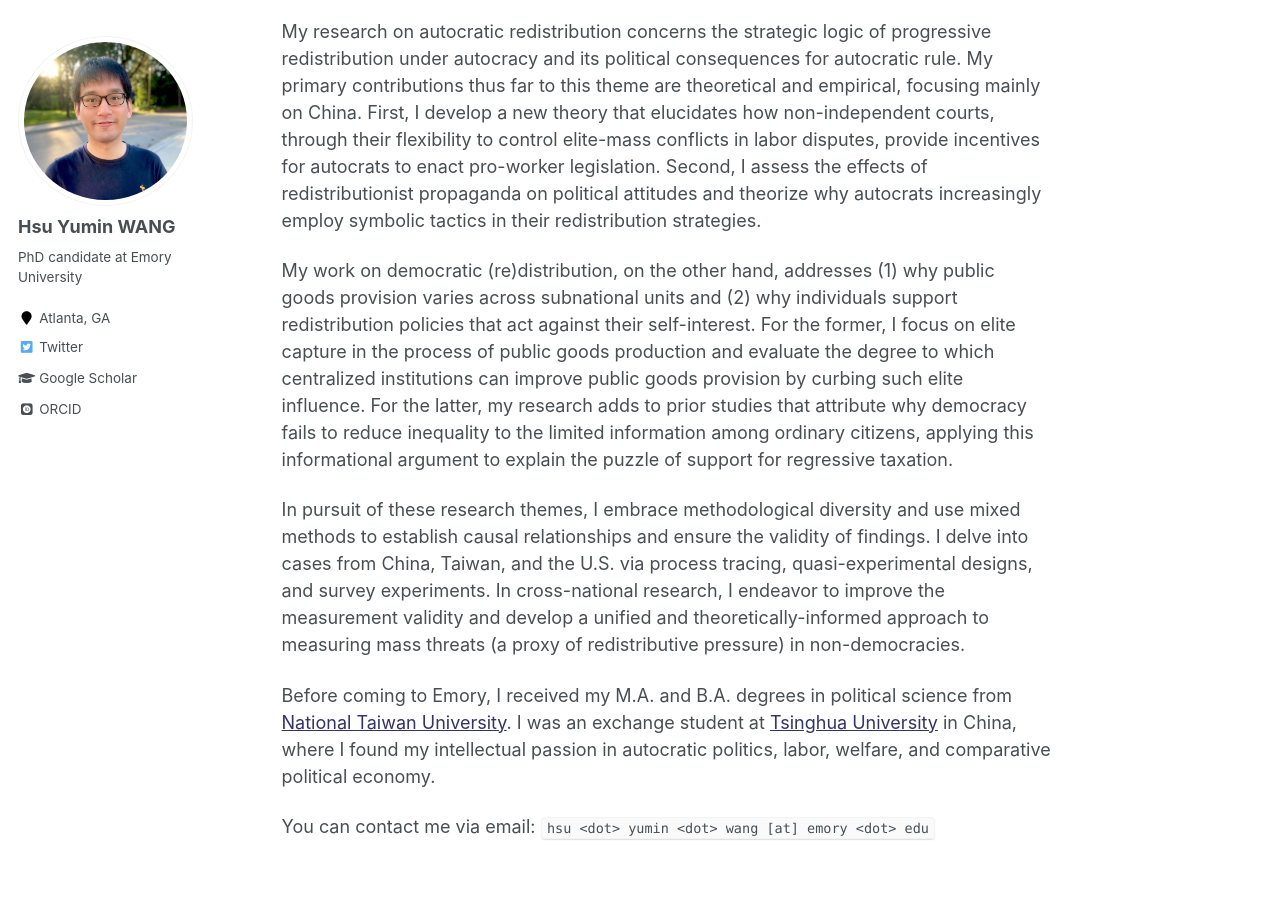
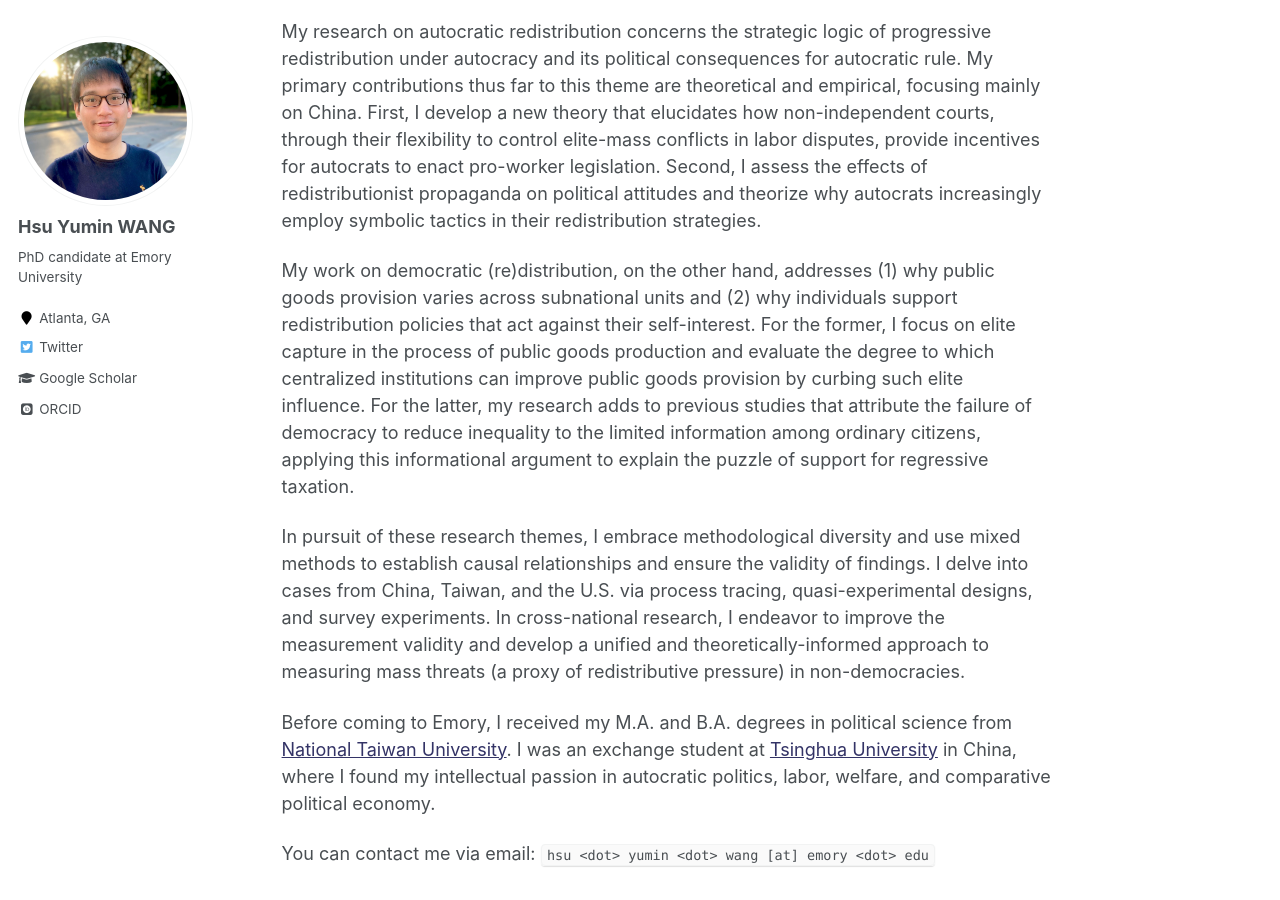
Before and after one commit to hsuyumin/hsuyumin.github.io, a Jekyll site: the page built from _pages/about.md, in a window 1280 px wide and 900 px high, scrolled down 355 px. Built offline with Jekyll 4.4.1, drawn with Linux system fonts in a browser that asks for light colours; some web fonts are replaced.

Commit message:
Update about.md

```diff
--- a/_pages/about.md
+++ b/_pages/about.md
@@ -12,7 +12,7 @@ I am a Ph.D. candidate in the [Department of Political Science at Emory Universi
 
 My research on autocratic redistribution concerns the strategic logic of progressive redistribution under autocracy and its political consequences for autocratic rule. My primary contributions thus far to this theme are theoretical and empirical, focusing mainly on China. First, I develop a new theory that elucidates how non-independent courts, through their flexibility to control elite-mass conflicts in labor disputes, provide incentives for autocrats to enact pro-worker legislation. Second, I assess the effects of redistributionist propaganda on political attitudes and theorize why autocrats increasingly employ symbolic tactics in their redistribution strategies.
 
-My work on democratic (re)distribution, on the other hand, addresses (1) why public goods provision varies across subnational units and (2) why individuals support redistribution policies that act against their self-interest. For the former, I focus on elite capture in the process of public goods production and evaluate the degree to which centralized institutions can improve public goods provision by curbing such elite influence. For the latter, my research adds to prior studies that attribute why democracy fails to reduce inequality to the limited information among ordinary citizens, applying this informational argument to explain the puzzle of support for regressive taxation.
+My work on democratic (re)distribution, on the other hand, addresses (1) why public goods provision varies across subnational units and (2) why individuals support redistribution policies that act against their self-interest. For the former, I focus on elite capture in the process of public goods production and evaluate the degree to which centralized institutions can improve public goods provision by curbing such elite influence. For the latter, my research adds to previous studies that attribute the failure of democracy to reduce inequality to the limited information among ordinary citizens, applying this informational argument to explain the puzzle of support for regressive taxation.
 
 In pursuit of these research themes, I embrace methodological diversity and use mixed methods to establish causal relationships and ensure the validity of findings. I delve into cases from China, Taiwan, and the U.S. via process tracing, quasi-experimental designs, and survey experiments. In cross-national research, I endeavor to improve the measurement validity and develop a unified and theoretically-informed approach to measuring mass threats (a proxy of redistributive pressure) in non-democracies.
 
```
